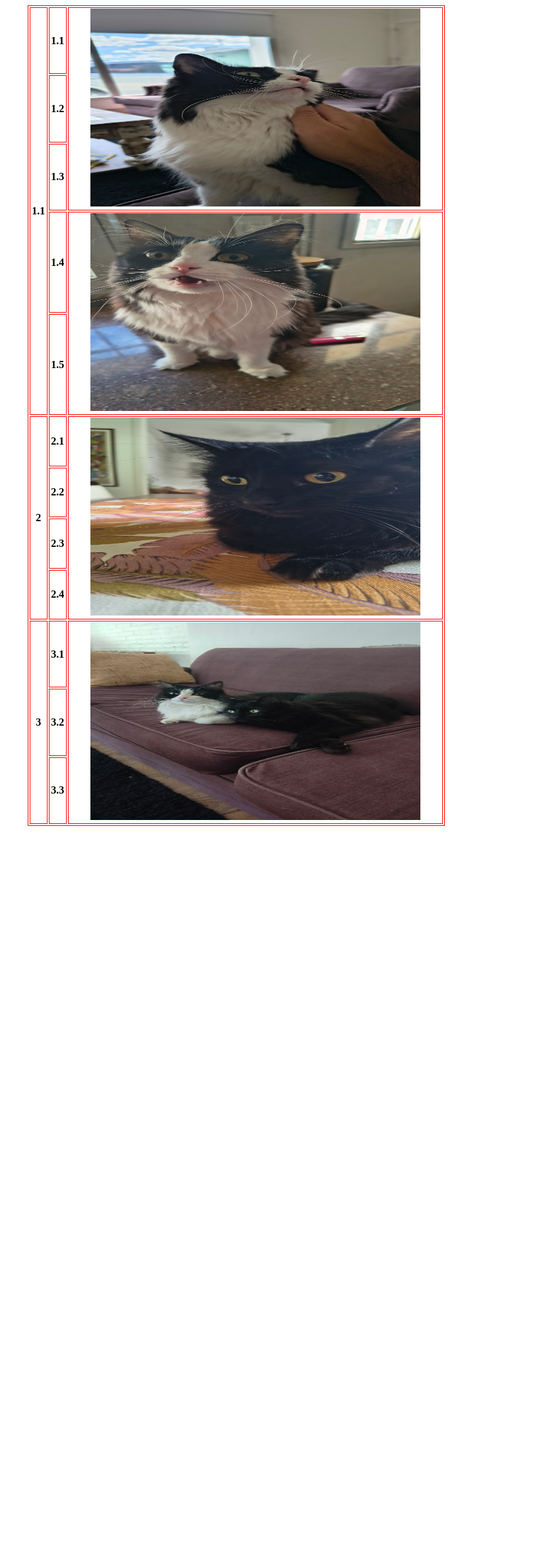
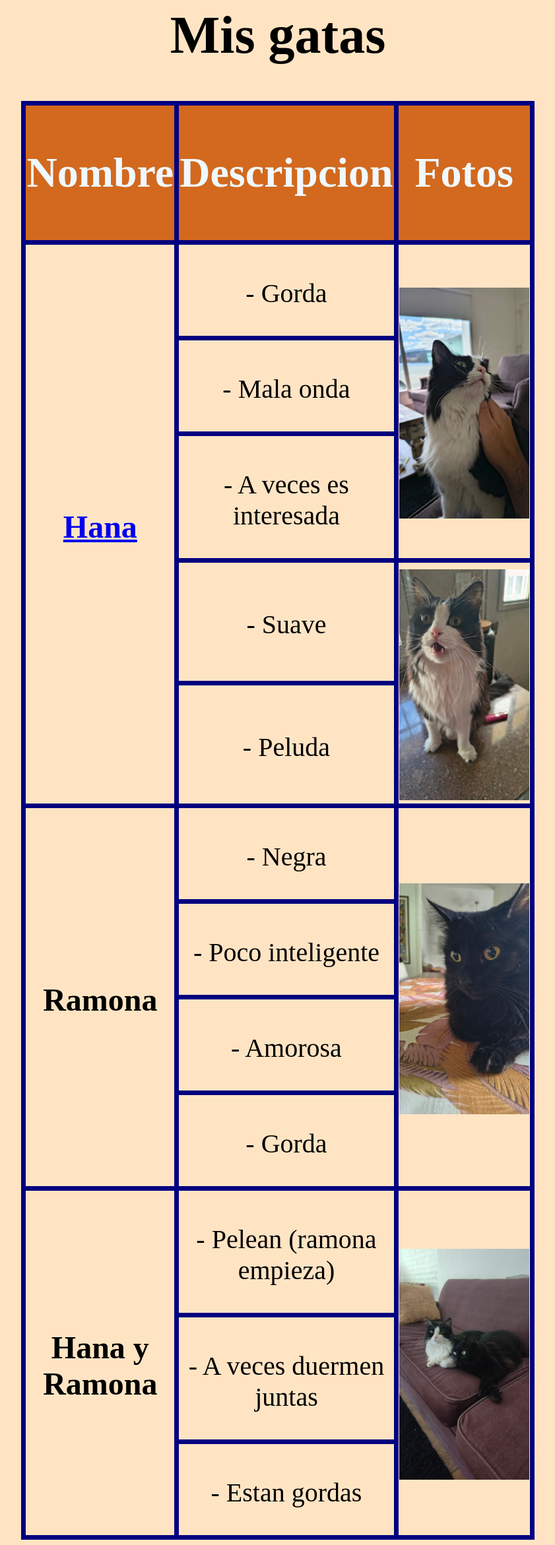
Before and after one commit to MartinRodriguez1209/LPyL, a PHP site: page / in a window 1280 px wide. Shown: the whole page at 66% size, without its empty margins (219-1060 px from the left). Before the commit the page ends 1252 px from the top, so only its background shows below. Run offline with PHP 8.4, Linux system fonts and the light colour scheme; lists and menus that the app fills with data are empty.

Commit message:
ejericios 4 y 8

```diff
--- a/TP2/ej4/index.html
+++ b/TP2/ej4/index.html
@@ -1,63 +1,66 @@
-<!DOCTYPE html>
+<!doctype html>
 <html lang="en">
-
   <head>
-    <meta charset="UTF-8">
-    <meta name="viewport" content="width=device-width, initial-scale=1.0">
-    <title>Document</title>
-    <link rel="stylesheet" href="style.css">
+    <meta charset="UTF-8" />
+    <meta name="viewport" content="width=device-width, initial-scale=1.0" />
+    <title>Mis gatas</title>
+    <link rel="stylesheet" href="style.css" />
   </head>
 
   <body>
+    <h1>Mis gatas</h1>
+
     <table>
       <tr>
-            <th rowspan="5">1.1
-            <th>1.1</th>
-            <th rowspan="3"><img src="hana1.jpg" alt=""></th>
-        <tr>
-            <th>1.2</th>
+        <th><p>Nombre</p></th>
+        <th><p>Descripcion</p></th>
+        <th><p>Fotos</p></th>
       </tr>
       <tr>
-            <th>1.3</th>
+        <td rowspan="5">
+          <p class="nombre_gatas"><a href="hana.html">Hana</a></p>
+        </td>
+        <td><p class="descripcion_gata">- Gorda</p></td>
+        <td rowspan="3"><img src="hana1.jpg" alt="" /></td>
       </tr>
       <tr>
-            <th>1.4</th>
-            <th rowspan="2"><img src="hana2.jpg" alt=""></th>
+        <td><p class="descripcion_gata">- Mala onda</p></td>
       </tr>
       <tr>
-            <th>1.5</th>
-        </tr>
-        </th>
+        <td><p class="descripcion_gata">- A veces es interesada</p></td>
       </tr>
       <tr>
-            <th rowspan="4">2
-            <th>2.1</th>
-            <th rowspan="4"><img src="ramona1.jpg" alt=""></th>
-            </th>
-        <tr>
-            <th>2.2</th>
+        <td><p class="descripcion_gata">- Suave</p></td>
+        <td rowspan="2"><img src="hana2.jpg" alt="" /></td>
       </tr>
       <tr>
-            <th>2.3</th>
+        <td><p class="descripcion_gata">- Peluda</p></td>
       </tr>
       <tr>
-            <th>2.4</th>
-        </tr>
+        <td rowspan="4"><p class="nombre_gatas">Ramona</p></td>
+        <td><p class="descripcion_gata">- Negra</p></td>
+        <td rowspan="4"><img src="ramona1.jpg" alt="" /></td>
       </tr>
       <tr>
-            <th rowspan="3">3
-            <th>3.1</th>
-            <th rowspan="3"><img src="hanayramona1.jpg" alt=""></th>
-            </th>
-        <tr>
-            <th>3.2</th>
+        <td><p class="descripcion_gata">- Poco inteligente</p></td>
       </tr>
       <tr>
-            <th>3.3</th>
+        <td><p class="descripcion_gata">- Amorosa</p></td>
       </tr>
+      <tr>
+        <td><p class="descripcion_gata">- Gorda</p></td>
       </tr>
-
+      <tr>
+        <td rowspan="3"><p class="nombre_gatas">Hana y Ramona</p></td>
+        <td><p class="descripcion_gata">- Pelean (ramona empieza)</p></td>
+        <td rowspan="3"><img src="hanayramona1.jpg" alt="" /></td>
+      </tr>
+      <tr>
+        <td><p class="descripcion_gata">- A veces duermen juntas</p></td>
+      </tr>
+      <tr>
+        <td><p class="descripcion_gata">- Estan gordas</p></td>
+      </tr>
     </table>
   </body>
-
 </html>
--- a/TP2/ej4/style.css
+++ b/TP2/ej4/style.css
@@ -1,16 +1,90 @@
-table,
-th,
-td {
-    border: 1px solid red;
+body {
+  background-color: bisque;
+}
+
+table td,
+table th,
+table {
+  border: 7px solid navy;
+  text-align: center;
+  vertical-align: middle;
 }
 
 img {
-    height: 300px;
-    width: 500px;
+  height: 350px;
+  width: auto;
 }
 
 table {
-    margin-left: 20%;
-    justify-content: center;
-    width: 50%;
+  margin: 0 auto;
+  width: 50%;
+  border-collapse: collapse;
 }
+
+h1 {
+  text-align: center;
+  font-family: "Times New Roman", Times, serif;
+  font-size: 5em;
+  margin-top: 0%;
+  color: black;
+}
+
+.nombre_gatas {
+  font-family: "Times New Roman", Times, serif;
+  font-size: 3em;
+  font-weight: bold;
+}
+
+.descripcion_gata {
+  font-family: "Times New Roman", Times, serif;
+  font-size: 2.5em;
+  font-weight: 400;
+}
+td {
+  padding-top: 10px;
+}
+
+th {
+  background-color: chocolate;
+}
+th p {
+  font-family: "Times New Roman", Times, serif;
+  color: aliceblue;
+  font-size: 4em;
+  font-weight: bold;
+}
+
+video {
+  height: 60em;
+  width: auto;
+}
+
+.cont_vert {
+  display: flex;
+  align-items: center;
+  flex-direction: column;
+  justify-self: flex-start;
+  margin-left: 10%;
+  width: 25vw;
+}
+
+.cont_hor {
+  display: flex;
+  align-items: center;
+  flex-direction: row;
+  justify-self: flex-start;
+  margin-left: 10%;
+}
+
+h2 {
+  font-family: "Times New Roman", Times, serif;
+  font-size: 4em;
+  font-weight: bold;
+}
+
+.titulos {
+  font-family: "Matemasie", sans-serif;
+  font-weight: 400;
+  font-style: normal;
+  font-size: 5em;
+}
```
Also changed, not shown: TP2/ej4/hana.html (added, +33 -0 lines), TP2/ej8/index.html (added, +50 -0 lines), TP2/ej8/style.css (added, +26 -0 lines), 3 other files. Lines whose indentation alone changed are shown as unchanged.
